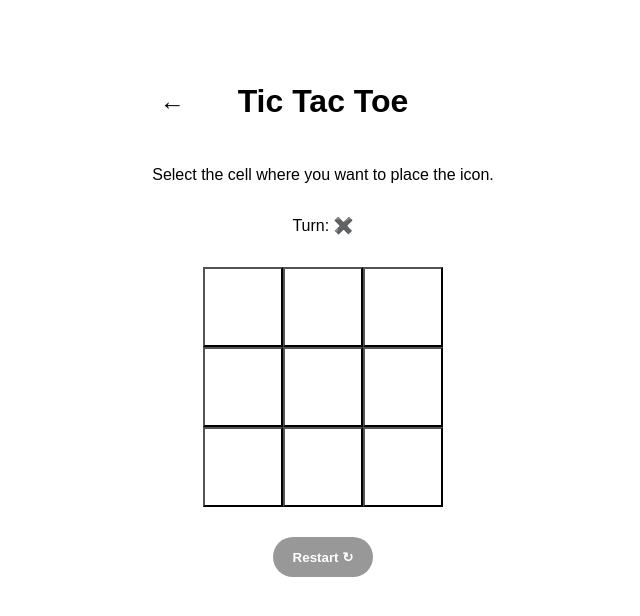
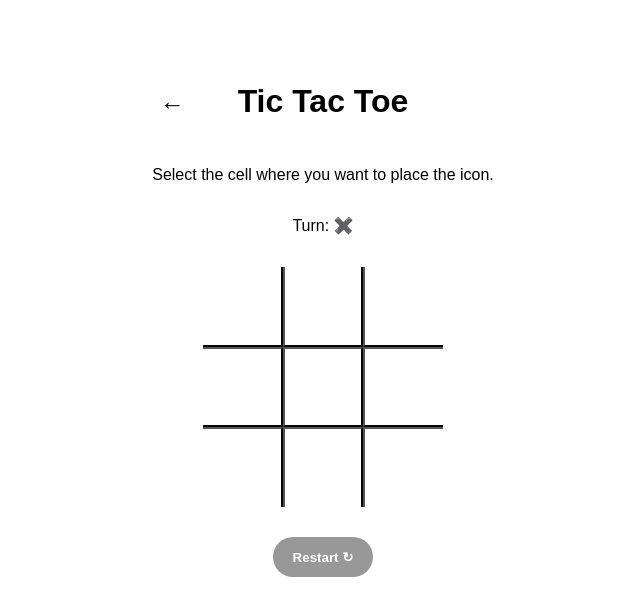
Before and after one commit to javiermorenov1203/MiniGames, a React (Vite) app: page /MiniGames/TicTacToe in a window 1280 px wide. Shown: the top 616 px of the page, without its empty margins (317-957 px from the left). Built offline with nearby package versions, Linux system fonts and the light colour scheme.

Commit message:
modified tictactoe styling

```diff
--- a/src/Pages/TicTacToePage.css
+++ b/src/Pages/TicTacToePage.css
@@ -14,7 +14,7 @@
 
 .tile:hover {
     cursor: pointer;
-    background-color: rgb(188, 188, 188);
+    background-color: rgb(212, 212, 212);
 }
 
 .disabled-tile:hover {
@@ -30,3 +30,19 @@
     cursor: default;
     background-color: green;
 }
+
+.left-tile {
+    border-left: 0;
+}
+
+.upper-tile {
+    border-top: 0;
+}
+
+.right-tile {
+    border-right: 0;
+}
+
+.bottom-tile {
+    border-bottom: 0;
+}
--- a/src/Pages/TicTacToePage.jsx
+++ b/src/Pages/TicTacToePage.jsx
@@ -41,7 +41,11 @@ export default function TicTacToePage() {
             <div className='board'>
                 {board.map((value, index) => (
                     <button className={`tile ${winnerCells.includes(index) ? 'winning-tile' : ''}
-                            ${value || winnerCells.length > 0 ? 'disabled-tile' : ''}`
+                            ${value || winnerCells.length > 0 ? 'disabled-tile' : ''}
+                            ${[0,3,6].includes(index) ? 'left-tile' : ''}
+                            ${[0,1,2].includes(index) ? 'upper-tile' : ''}
+                            ${[2,5,8].includes(index) ? 'right-tile' : ''}
+                            ${[6,7,8].includes(index) ? 'bottom-tile' : ''}`
                     }
                         key={index}
                         onClick={() => handleClick(index)}>
```
